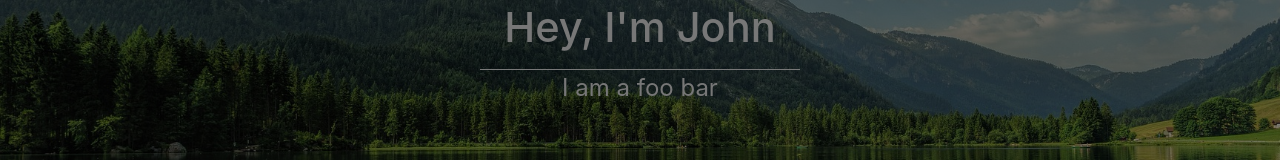
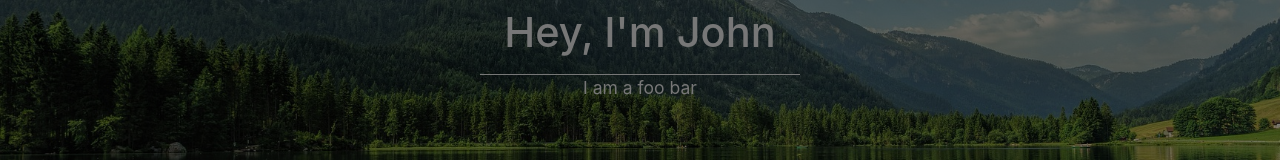
Before and after one commit to ma8el/website, a Vue app: page / in a window 1280 px wide. Shown: the part 344-504 px from the top of the page. Built offline with nearby package versions, Linux system fonts and the light colour scheme; no server answers.

Commit message:
Adjust caption width to fit

```diff
--- a/src/components/Greeting.vue
+++ b/src/components/Greeting.vue
@@ -11,7 +11,7 @@ export default {
         <h1 class="green">{{ header }}</h1>
     </div>
     <div class="wrapper-name">
-        <h2>{{ caption }}</h2>
+        <h3>{{ caption }}</h3>
     </div>
   </div>
   </div>
@@ -41,7 +41,7 @@ export default {
   border-bottom: 1px solid map-get($colors, primary);
 }
   .wrapper-name {
-    width: 250px;
+    width: 400px;
     color: map-get($colors, primary);
 }
 
```
